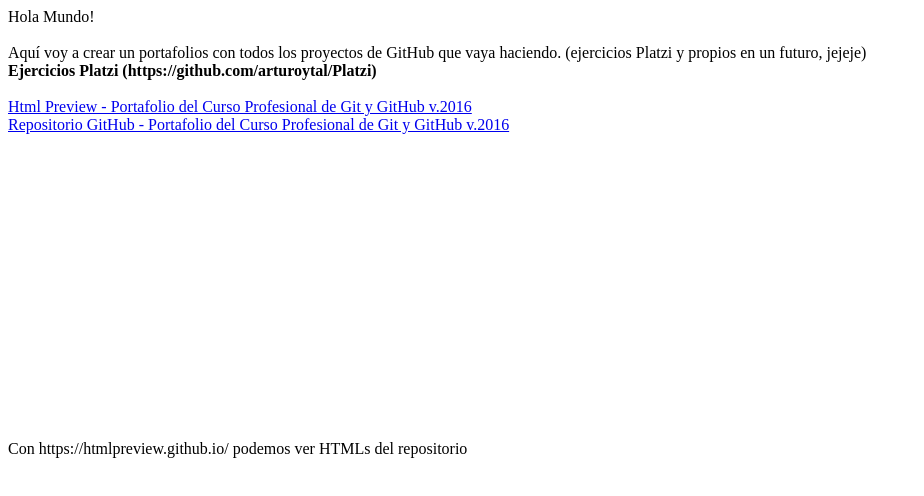
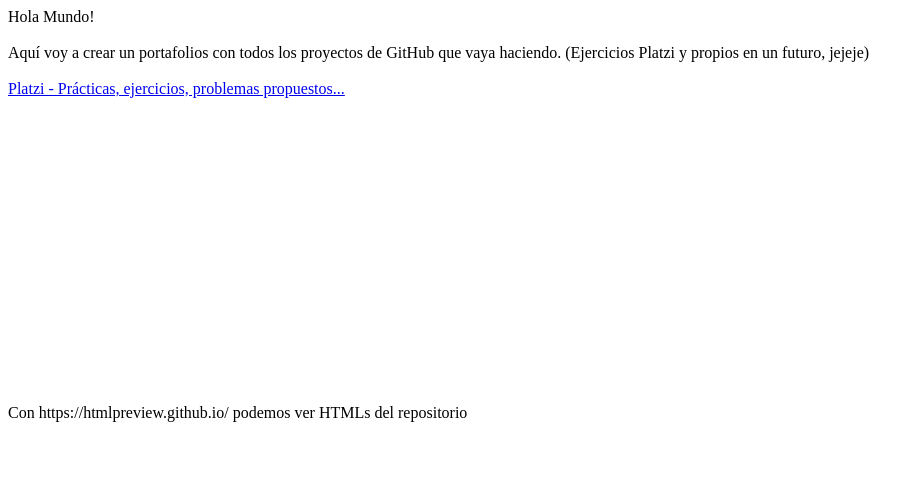
Before and after one commit to arturoytal/arturoytal.github.io, a plain HTML site: page index.html in a window 1280 px wide. Shown: the whole page, without its empty margins (0-924 px from the left). Drawn offline with Linux system fonts and the light colour scheme.

Commit message:
edición html redirigiendo a githubpages Platzi

```diff
--- a/index.html
+++ b/index.html
@@ -1,14 +1,10 @@
 Hola Mundo!
 <br>
 <br>
-Aquí voy a crear un portafolios con todos los proyectos de GitHub que vaya haciendo. (ejercicios Platzi y propios en un futuro, jejeje)
-<br>
-<b>Ejercicios Platzi (https://github.com/arturoytal/Platzi)</b>
+Aquí voy a crear un portafolios con todos los proyectos de GitHub que vaya haciendo. (Ejercicios Platzi y propios en un futuro, jejeje)
 <br>
 <br>
-	<a href="http://htmlpreview.github.io/?https://github.com/arturoytal/Platzi/blob/master/git/index.html"> Html Preview - Portafolio del Curso Profesional de Git y GitHub v.2016 </a>
-<br>
-	<a href="https://github.com/arturoytal/Platzi/tree/master/git"> Repositorio GitHub - Portafolio del Curso Profesional de Git y GitHub v.2016</a>
+	<a href="https://arturoytal.github.com/Platzi/"> Platzi - Prácticas, ejercicios, problemas propuestos...</a>
 <br>
 <br>
 <br>
```
